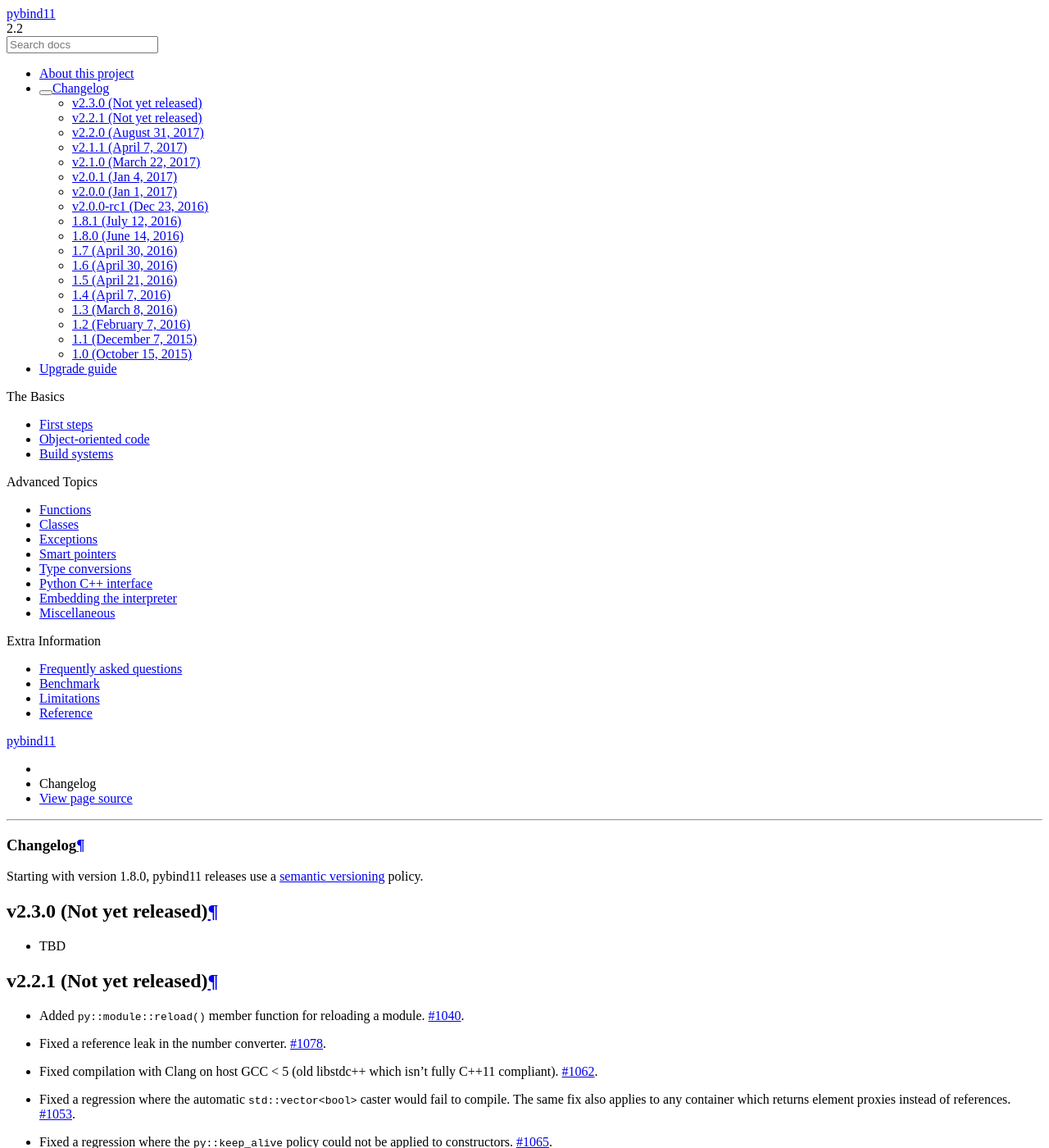
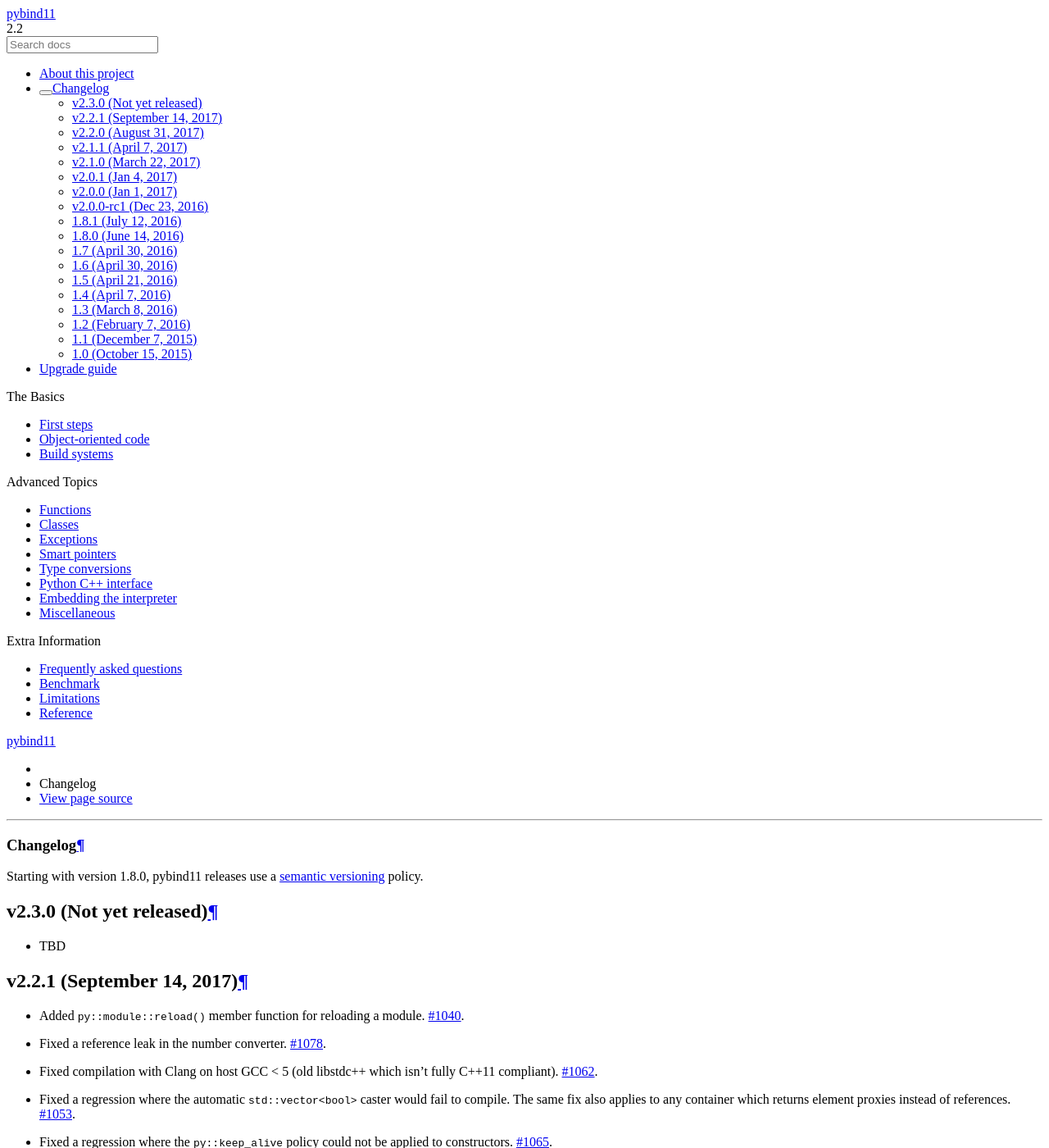
Before and after one commit to pybind/pybind11, a Sphinx documentation site: the page built from docs/changelog.rst, in a window 1280 px wide and 1400 px high. Shown: the whole window at 82% size. Built offline with Sphinx 7.4.7 and the Read the Docs theme 2.0.0, drawn with Linux system fonts in a browser that asks for light colours.

Commit message:
updated changelog for v2.2.1 release

```diff
--- a/docs/changelog.rst
+++ b/docs/changelog.rst
@@ -11,7 +11,7 @@
 
 * TBD
 
-v2.2.1 (Not yet released)
+v2.2.1 (September 14, 2017)
 -----------------------------------------------------
 
 * Added ``py::module::reload()`` member function for reloading a module.
```
